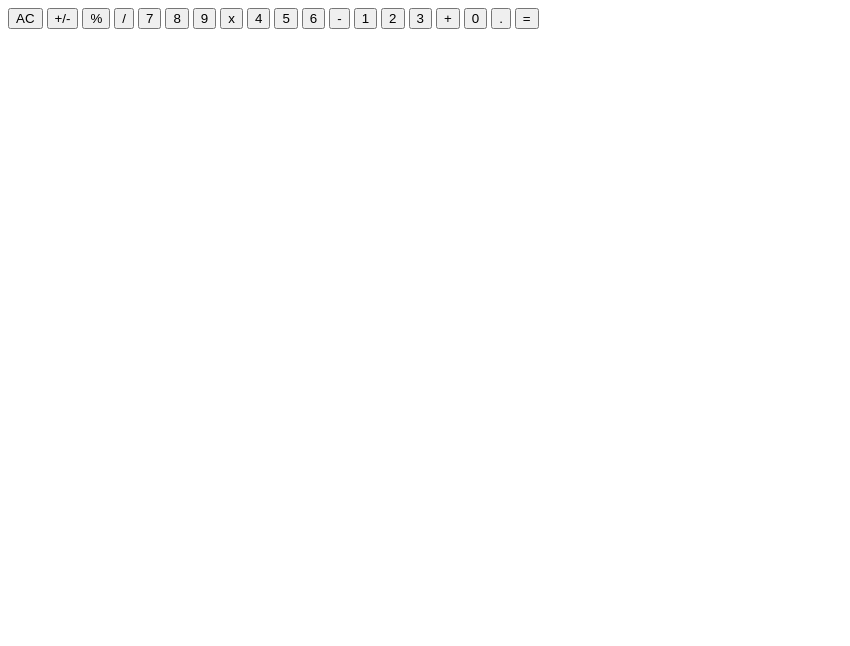
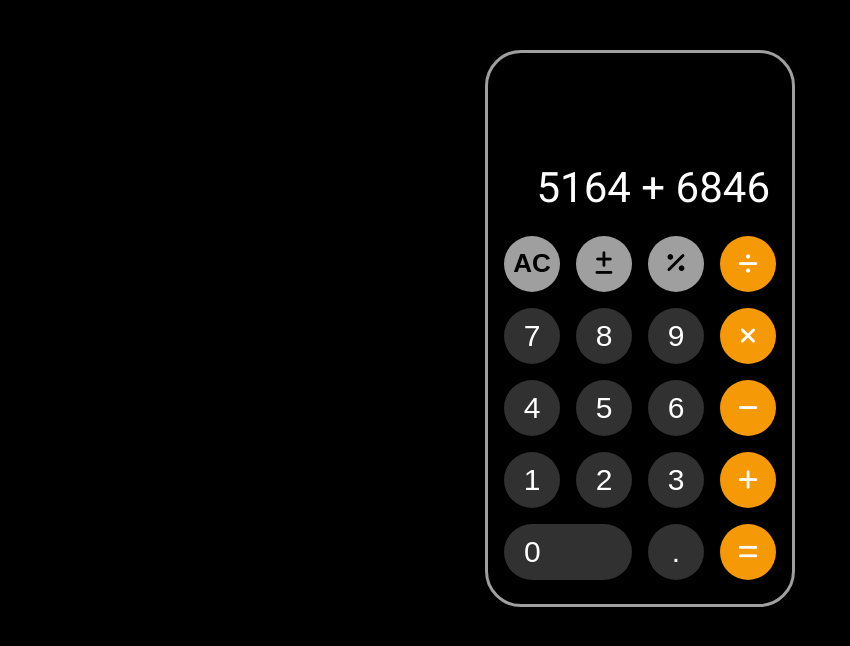
Before and after one commit to keremuzer/calculator, a plain HTML site: page index.html in a window 1280 px wide. Shown: the whole page, without its empty margins (0-850 px from the left). Drawn offline with Linux system fonts and the light colour scheme.

Commit message:
style calculator

```diff
--- a/index.html
+++ b/index.html
@@ -6,30 +6,32 @@
   <meta name="viewport" content="width=device-width, initial-scale=1.0">
   <title>Calculator</title>
   <link rel="stylesheet" href="./style.css">
+  <style>@import url('https://fonts.googleapis.com/css2?family=Roboto:ital,wght@0,100;0,300;0,400;0,500;0,700;0,900;1,300&display=swap');</style>
+  <script src="https://kit.fontawesome.com/92c02fd578.js" crossorigin="anonymous"></script>
 </head>
 <body>
   <div class="calculator">
-    <div class="display"></div>
+    <div class="display">5164 + 6846</div>
     <div class="buttons">
-      <button>AC</button>
-      <button>+/-</button>
-      <button>%</button>
-      <button>/</button>
-      <button>7</button>
-      <button>8</button>
-      <button>9</button>
-      <button>x</button>
-      <button>4</button>
-      <button>5</button>
-      <button>6</button>
-      <button>-</button>
-      <button>1</button>
-      <button>2</button>
-      <button>3</button>
-      <button>+</button>
-      <button>0</button>
-      <button>.</button>
-      <button>=</button>
+      <button class="func" style="font-weight: 700; font-size: 26px;">AC</button>
+      <button class="func"><i class="fa-solid fa-plus-minus fa-xs"></i></button>
+      <button class="func"><i class="fa-solid fa-percent fa-xs"></i></button>
+      <button class="operator" onclick="write(' / ')"><i class="fa-solid fa-divide fa-xs"></i></button>
+      <button class="number" onclick="write('7')">7</button>
+      <button class="number" onclick="write('8')">8</button>
+      <button class="number" onclick="write('9')">9</button>
+      <button class="operator" onclick="write(' x ')"><i class="fa-solid fa-xmark fa-xs"></i></button>
+      <button class="number" onclick="write('4')">4</button>
+      <button class="number" onclick="write('5')">5</button>
+      <button class="number" onclick="write('6')">6</button>
+      <button class="operator" onclick="write(' - ')"><i class="fa-solid fa-minus fa-xs"></i></button>
+      <button class="number" onclick="write('1')">1</button>
+      <button class="number" onclick="write('2')">2</button>
+      <button class="number" onclick="write('3')">3</button>
+      <button class="operator" onclick="write(' + ')"><i class="fa-solid fa-plus fa-xs"></i></i></button>
+      <button class="number" onclick="write('0')" style="width: 128px; border-radius: 64px; text-align: left; padding-left: 20px;">0</button>
+      <button class="number" onclick="write('')">.</button>
+      <button class="operator"><i class="fa-solid fa-equals fa-xs"></i></button>
     </div>
   </div>
 
--- a/style.css
+++ b/style.css
@@ -0,0 +1,57 @@
+body{
+  background-color: black;
+  font-family: 'Roboto', sans-serif;
+  display: flex;
+  height: 80vh;
+  justify-content: center;
+  align-items: center;
+}
+
+.calculator{
+  width: 272px;
+  padding: 110px 16px 24px 16px;
+  border: 3px solid #9F9F9F;
+  border-radius: 36px;
+}
+
+.display{
+  color: white;
+  font-size: 42px;
+  text-align: end;
+  padding-right: 6px;
+  padding-bottom: 24px;
+}
+
+.buttons{
+  display: flex;
+  flex-wrap: wrap;
+  gap: 16px;
+  user-select: none;
+}
+
+button{
+  border: 0;
+  width: 56px;
+  height: 56px;
+  border-radius: 50%;
+  font-size: 30px;
+}
+
+.number{
+  background-color: #313131;
+  color: white;
+}
+
+.operator{
+  background-color: #F69906;
+  color: white;
+  display: flex;
+  justify-content: center;
+  align-items: center;
+  text-align: center;
+}
+
+.func{
+  color: black;
+  background-color: #9F9F9F;
+}
```
